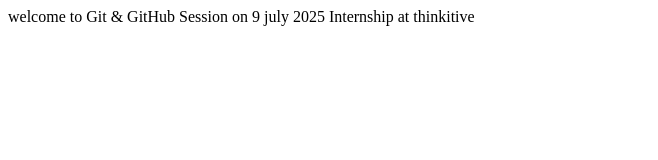
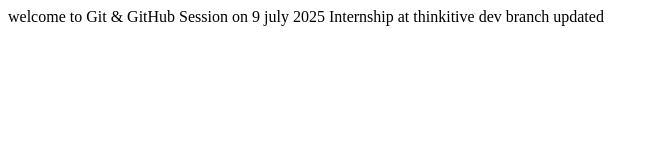
Before and after one commit to Jayesh-thinkitive/freedemo, a plain HTML site: page index.html in a window 1280 px wide. Shown: the whole page, without its empty margins (0-658 px from the left). Drawn offline with Linux system fonts and the light colour scheme.

Commit message:
index page updated-dev

```diff
--- a/index.html
+++ b/index.html
@@ -8,5 +8,6 @@
 <body>
     welcome to Git & GitHub Session on 9 july 2025
     Internship at thinkitive
+    dev branch updated
 </body>
 </html>
```
